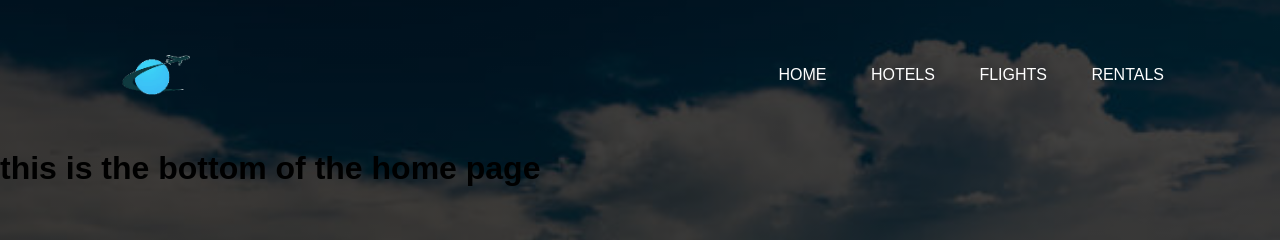
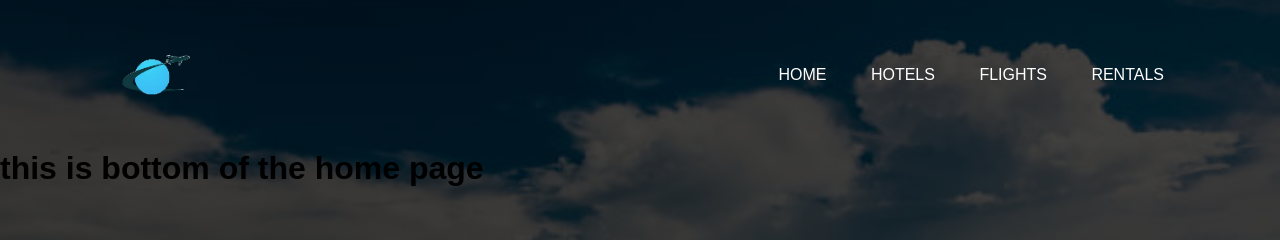
Before and after one commit to CPop10/WICSHackathon2024, a plain HTML site: page index.html in a window 1280 px wide. Shown: the top 240 px of the page. Drawn offline with Linux system fonts and the light colour scheme.

Commit message:
Testing Github
Just got rid of one word to see how Github commits work

```diff
--- a/index.html
+++ b/index.html
@@ -26,7 +26,7 @@
             </div>
         </div>
         <div id = "bottomHome">
-            <h1>this is the bottom of the home page</h1>
+            <h1>this is bottom of the home page</h1>
         </div>
     </div>
 </body>
```
